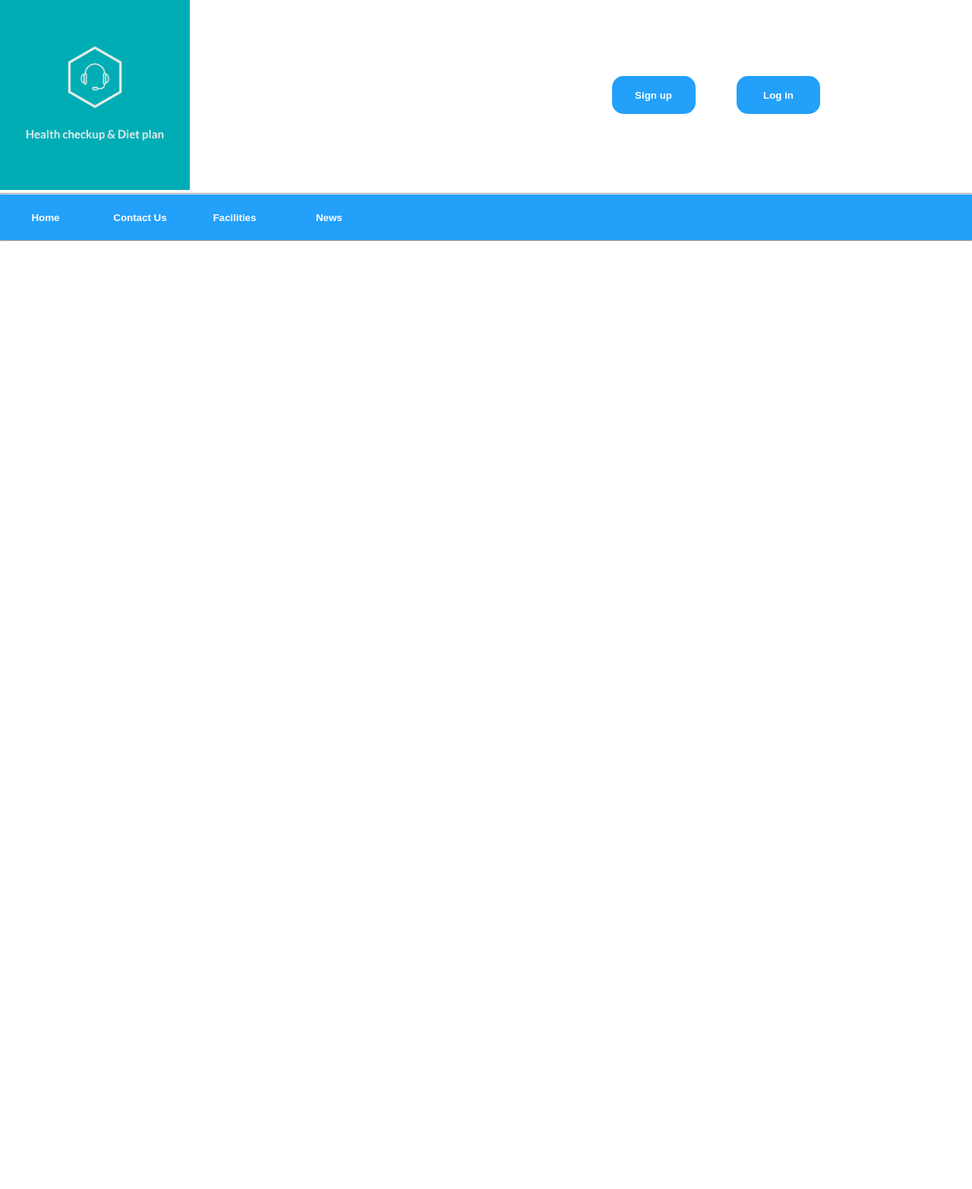
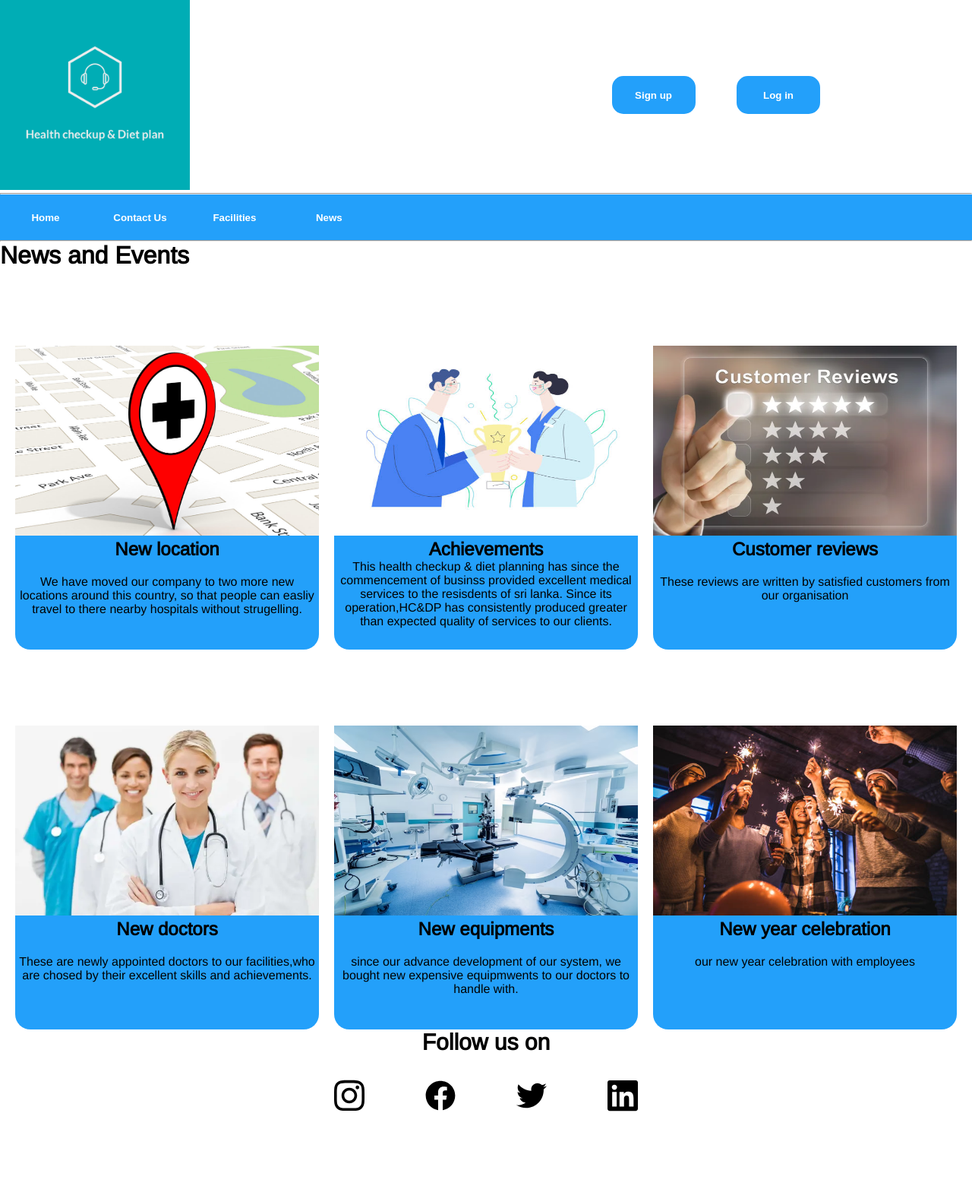
Before and after one commit to hxshan/Health_CheckUp_System, a PHP site: page /news.html in a window 1280 px wide. Shown: the whole page at 76% size. Before the commit the page ends 318 px from the top, so only its background shows below. Run offline with PHP 8.4, Linux system fonts and the light colour scheme.

Commit message:
everything completed

```diff
--- a/Static_site.css
+++ b/Static_site.css
@@ -376,3 +376,97 @@ form h3{
     width: 80px;
     margin-top: 50px;
 }
+/*------------------------------------------news page css---------------------------------------------------------------------------------------*/
+
+.loc{
+    max-width: 400px;
+    min-height: 400px;
+    text-align: center;
+    background-color: #23A0FA;
+    border-bottom-left-radius: 20px;
+    border-bottom-right-radius: 20px;
+}
+.loc p{
+    padding-top: 20px;
+
+}
+
+
+.Achev{
+    max-width: 400px;
+    min-height: 400px;
+    text-align: center;
+    background-color: #23A0FA;
+    border-bottom-left-radius: 20px;
+    border-bottom-right-radius: 20px;
+}
+.rev{
+    max-width: 400px;
+    min-height: 400px;
+    text-align: center;
+    background-color: #23A0FA;
+    border-bottom-left-radius: 20px;
+    border-bottom-right-radius: 20px;
+}
+.rev p{
+    padding-top: 20px;
+
+}
+.doc{
+    max-width: 400px;
+    min-height: 400px;
+    text-align: center;
+    background-color: #23A0FA;
+    border-bottom-left-radius: 20px;
+    border-bottom-right-radius: 20px;
+}
+.doc p{
+    padding-top: 20px;
+}
+.equi{
+    max-width: 400px;
+    min-height: 400px;
+    text-align: center;
+    background-color: #23A0FA;
+    border-bottom-left-radius: 20px;
+    border-bottom-right-radius: 20px;
+}
+.equi p{
+    padding-top: 20px;
+
+}
+.cel{
+    max-width: 400px;
+    min-height: 400px;
+    text-align: center;
+    background-color: #23A0FA;
+    border-bottom-left-radius: 20px;
+    border-bottom-right-radius: 20px;
+}
+.cel p{
+    padding-top: 20px;
+
+}
+.new{
+    display: flex;
+    flex-direction: column;
+    min-height: 120vh;
+}
+.one{
+    display: flex;
+    flex-direction: row;
+    justify-content: space-evenly;
+    margin-top: 100px;
+}
+.two{
+    display: flex;
+    flex-direction: row;
+    justify-content: space-evenly;
+    margin-top: 100px;
+}
+.fol{
+    text-align: center;
+    margin-bottom: 30px;
+    font-weight: bolder;
+    font-size: 30px;
+}
--- a/news.html
+++ b/news.html
@@ -1,18 +1,16 @@
 <!DOCTYPE html>
 <html lang="en">
   <head>
-    <meta charset="UTF-8">
-    <meta http-equiv="X-UA-Compatible" content="IE=edge">
-    <meta name="viewport" content="width=device-width, initial-scale=1.0">
-    <link rel="stylesheet" type="text/css" href="Static_site.css">
+    <meta charset="UTF-8" />
+    <meta http-equiv="X-UA-Compatible" content="IE=edge" />
+    <meta name="viewport" content="width=device-width, initial-scale=1.0" />
+    <link rel="stylesheet" type="text/css" href="Static_site.css" />
     <title>News</title>
   </head>
   <body>
     <main>
       <div class="top">
-          <a href="home.html"><img
-            src="images/logo.png" width="250px"
-          /></a>
+        <a href="home.html"><img src="images/logo.png" width="250px" /></a>
         <div class="log">
           <button>Sign up</button>
           <button>Log in</button>
@@ -26,6 +24,67 @@
         <a href="news.html"><button>News</button></a>
         <hr />
       </div>
+      <h1>News and Events</h1>
+      <div class="new">
+        <div class="one">
+      <div class="loc">
+        <img src="images/location.jpg" width="400px" height="250px"/>
+        <h2>New location</h2>
+        <p>
+          We have moved our company to two more new locations around this
+          country, so that people can easliy travel to there nearby hospitals
+          without strugelling.
+        </p>
+      </div>
+      <div class="Achev">
+        <img src="images/achev.jpg" width="400px" height="250px" />
+        <h2>Achievements</h2>
+        <p>
+          This health checkup & diet planning has since the commencement of
+          businss provided excellent medical services to the resisdents of sri
+          lanka. Since its operation,HC&DP has consistently produced greater
+          than expected quality of services to our clients.
+        </p>
+      </div>
+      <div class="rev">
+        <img src="images/review.webp" width="400px"  height="250px"/>
+        <h2>Customer reviews</h2>
+        <p>
+          These reviews are written by satisfied customers from our organisation
+        </p>
+      </div>
+      </div>
+      <div class="two">
+      <div class="doc">
+        <img src="images/doctor.webp" width="400px" height="250px"/>
+        <h2>New doctors</h2>
+        <p>
+          These are newly appointed doctors to our facilities,who are chosed by
+          their excellent skills and achievements.
+        </p>
+      </div>
+      <div class="equi">
+        <img src="images/eqip.avif" width="400px" height="250px"/>
+        <h2>New equipments</h2>
+        <p>
+          since our advance development of our system, we bought new expensive
+          equipmwents to our doctors to handle with.
+        </p>
+      </div>
+      <div class="cel">
+        <img src="images/new year.jpg" width="400px" height="250px"/>
+        <h2>New year celebration</h2>
+        <p>our new year celebration with employees</p>
+      </div>
+      </div>
+      </div>
+      <h2 class="fol">Follow us on</h2>
+      <div class="share">
+        <img src="images/instagram.svg" width="40px" />
+            <img src="images/facebook.svg" width="40px" />
+            <img src="images/twitter.svg" width="40px" />
+            <img src="images/linkedin.svg" width="40px" />
+            </div>
     </main>
   </body>
 </html>
```
Also changed, not shown: images/achev.jpg (added), images/doctor.webp (added), images/eqip.avif (added), images/event.jpg (added), images/new year.jpg (added), images/review.webp (added). Lines whose indentation alone changed are shown as unchanged.
